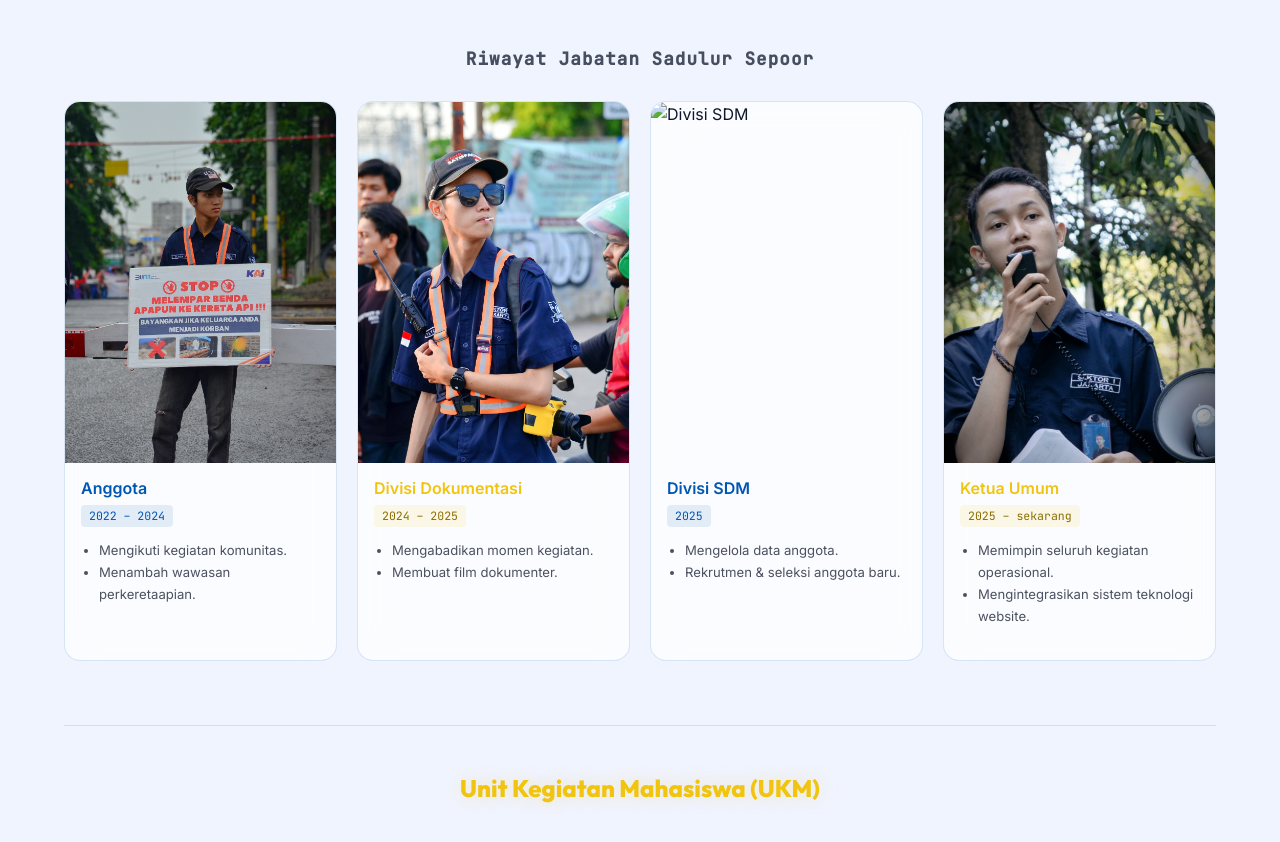
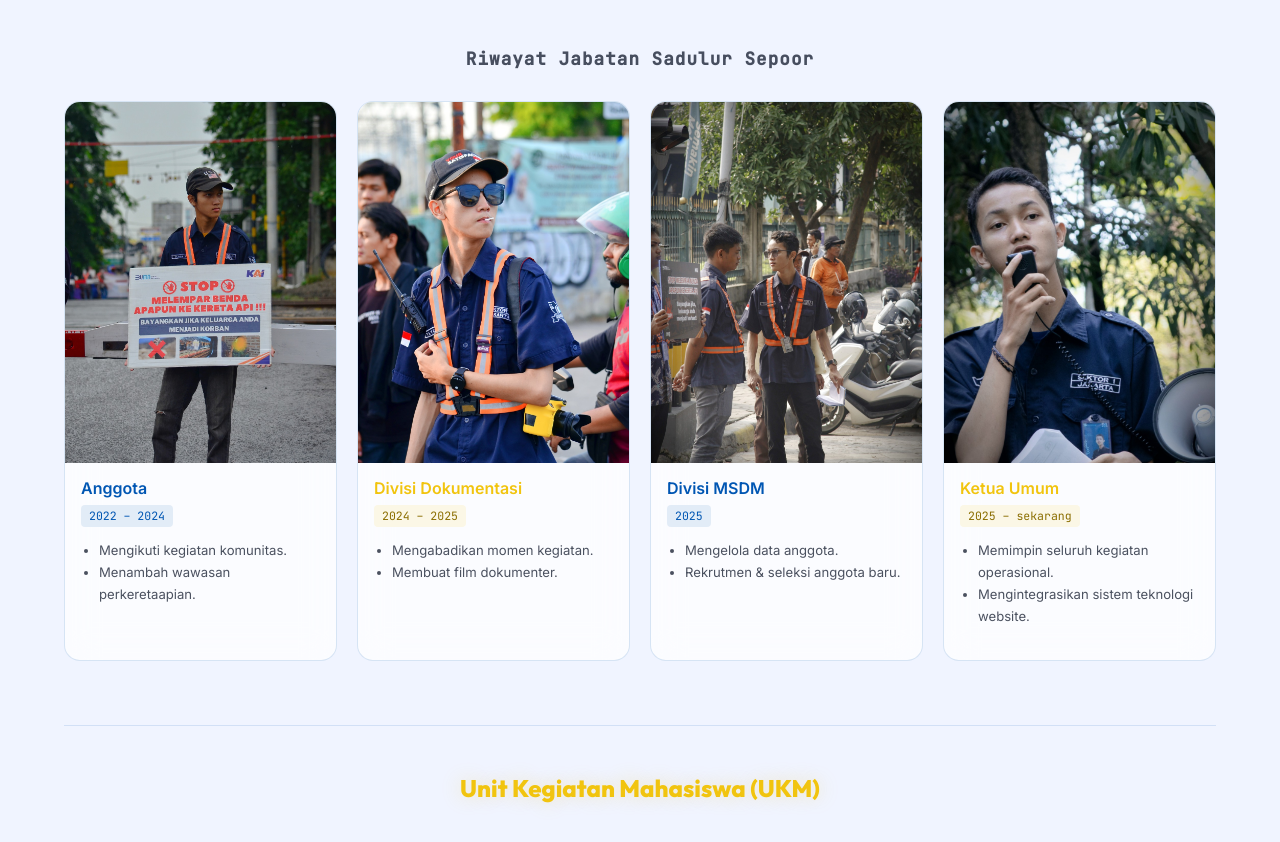
Before and after one commit to fatirahmad067/fathir-ahmad-maulana, a plain HTML site: page index.html in a window 1280 px wide. Shown: the part 2183-3025 px from the top of the page. Drawn offline with nearby package versions, Linux system fonts and the light colour scheme.

Commit message:
Add files via upload

```diff
--- a/index.html
+++ b/index.html
@@ -177,9 +177,9 @@
         </div>
       </div>
       <div class="org-card border-blue-hover">
-        <div class="photo-clickable org-card-photo"><img src="img/Fathir SDM.jpg" alt="Divisi SDM"></div>
+        <div class="photo-clickable org-card-photo"><img src="img/Fathir MSDM.jpg" alt="Divisi MSDM"></div>
         <div class="org-card-body">
-          <h4 class="org-card-title color-blue" id="org-3-title">Divisi SDM</h4>
+          <h4 class="org-card-title color-blue" id="org-3-title">Divisi MSDM</h4>
           <span class="org-badge badge-blue">2025</span>
           <ul class="org-card-list" id="org-3-desc"><li>Mengelola data anggota.</li><li>Rekrutmen &amp; seleksi anggota baru.</li></ul>
         </div>
```
